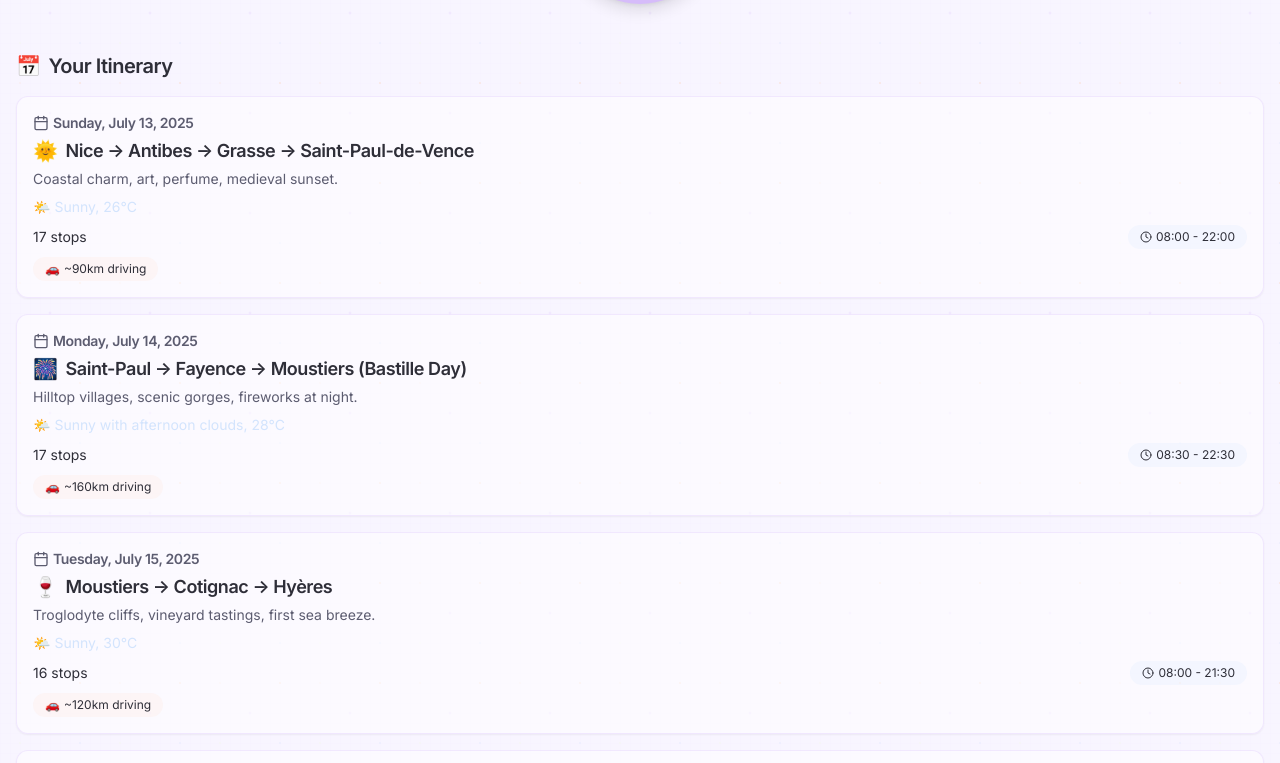
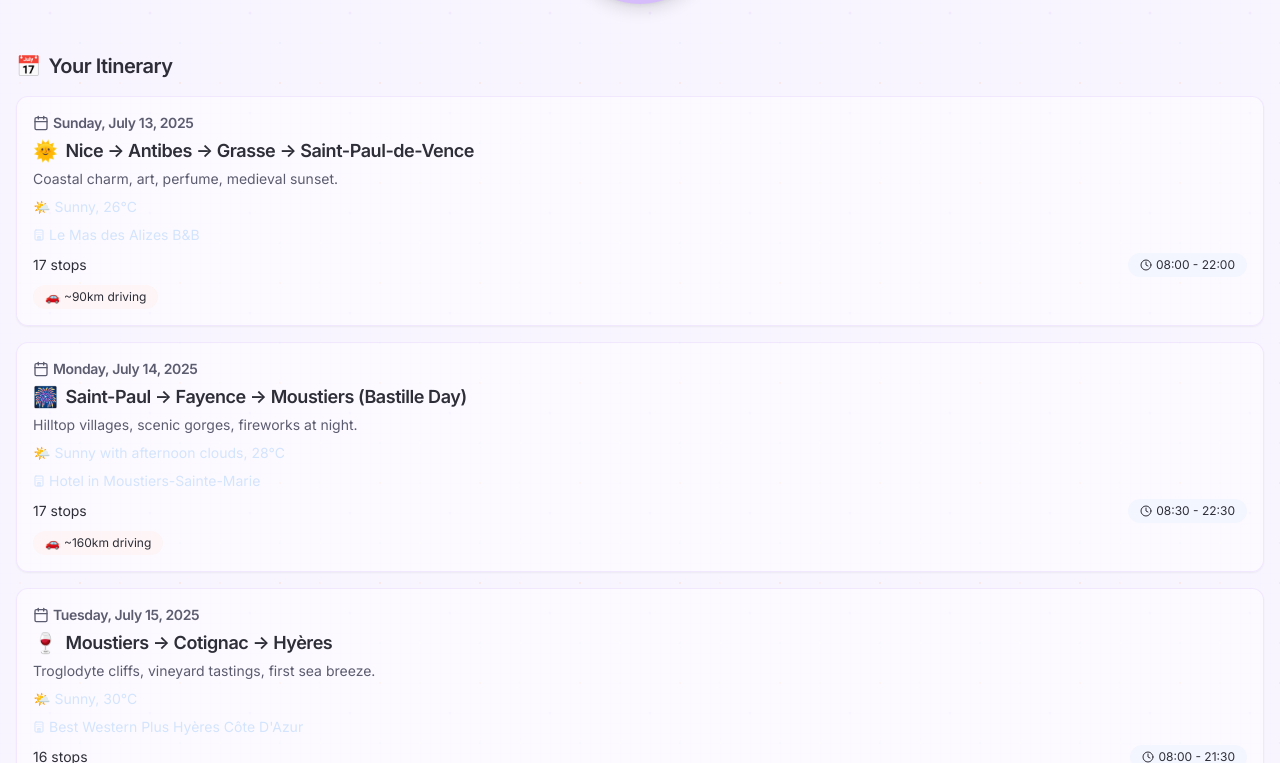
Before and after one commit to yonilevi-hb/south-france-whisper-guide, a React (Vite) app: page / in a window 1280 px wide. Shown: the part 737-1500 px from the top of the page. Built offline with nearby package versions, Linux system fonts and the light colour scheme.

Commit message:
Add hotel information to itinerary
Include hotel names and addresses, and add Google Maps links where possible.

```diff
--- a/src/components/DailyOverview.tsx
+++ b/src/components/DailyOverview.tsx
@@ -2,7 +2,7 @@
 import { Link } from "react-router-dom";
 import { Day } from "../types/guide";
 import { formatDate } from "../utils/date";
-import { Calendar, Clock } from "lucide-react";
+import { Calendar, Clock, Hotel } from "lucide-react";
 
 interface DailyOverviewProps {
   day: Day;
@@ -55,6 +55,13 @@ const DailyOverview: React.FC<DailyOverviewProps> = ({ day, isToday = false }) =
           </div>
         )}
 
+        {day.hotel && (
+          <div className="mt-2 text-sm flex items-center gap-1">
+            <Hotel className="w-3 h-3 text-provence-blue" />
+            <span className="text-provence-blue">{day.hotel.name}</span>
+          </div>
+        )}
+
         <div className="mt-2 flex justify-between items-center">
           <span className="text-sm">{day.stops.length} stops</span>
           <span className="text-xs px-3 py-1 bg-provence-blue/20 rounded-full flex items-center gap-1">
--- a/src/data/itinerary.ts
+++ b/src/data/itinerary.ts
@@ -1,4 +1,3 @@
-
 import { TravelGuide } from "../types/guide";
 
 export const travelGuide: TravelGuide = {
@@ -10,6 +9,11 @@ export const travelGuide: TravelGuide = {
       "drivingDistance": "~90km",
       "weather": "Sunny, 26°C",
       "emoji": "🌞",
+      "hotel": {
+        "name": "Le Mas des Alizes B&B",
+        "address": "674 bis Rte du Pont de Pierre, 06480 La Colle-sur-Loup, France",
+        "mapsLink": "https://maps.google.com/?q=Le+Mas+des+Alizes+B%26B+674+bis+Route+du+Pont+de+Pierre+06480+La+Colle-sur-Loup+France"
+      },
       "stops": [
         {"time": "08:00", "title": "Breakfast at Marché aux Fleurs Nice", "expect": "Historic flower & food market with local delicacies.", "tip": "Try socca pancakes and pissaladière (onion tart) from Chez Theresa.", "town": "Nice", "emoji": "🥐", "duration": "1 hour"},
         {"time": "09:00", "title": "Drive to Antibes", "expect": "Easy coastal drive, light traffic on Sunday morning.", "tip": "Skip paid parking by using Port Vauban's first free hour.", "town": "Nice → Antibes", "emoji": "🚗", "duration": "30 min"},
@@ -38,6 +42,11 @@ export const travelGuide: TravelGuide = {
       "weather": "Sunny with afternoon clouds, 28°C",
       "emoji": "🎆",
       "notes": "It's Bastille Day! Expect festive atmosphere with celebrations and fireworks in the evening.",
+      "hotel": {
+        "name": "Hotel in Moustiers-Sainte-Marie",
+        "address": "Place de l'église, 04360 Moustiers-Sainte-Marie, France",
+        "mapsLink": "https://maps.google.com/?q=Place+de+l%27%C3%A9glise+04360+Moustiers-Sainte-Marie+France"
+      },
       "stops": [
         {"time": "08:30", "title": "Morning walk to viewpoint", "expect": "Quiet paths, valley views, birdsong.", "tip": "The eastern walkway has better morning light for photos.", "town": "Saint-Paul-de-Vence", "emoji": "🌄", "duration": "30 min"},
         {"time": "09:00", "title": "Drive to Fayence", "expect": "1 h15 through forested hills.", "tip": "Fill up fuel in Tourettes—the cheap station.", "town": "Saint-Paul-de-Vence → Fayence", "emoji": "🚗", "duration": "1h15"},
@@ -65,6 +74,11 @@ export const travelGuide: TravelGuide = {
       "drivingDistance": "~120km",
       "weather": "Sunny, 30°C",
       "emoji": "🍷",
+      "hotel": {
+        "name": "Best Western Plus Hyères Côte D'Azur",
+        "address": "153 Avenue de Hyères, 83250 La Londe-les-Maures, France",
+        "mapsLink": "https://maps.google.com/?q=Best+Western+Plus+Hy%C3%A8res+C%C3%B4te+D%27Azur+153+Avenue+de+Hyeres+83250+La+Londe-les-Maures+France"
+      },
       "stops": [
         {"time": "08:00", "title": "Breakfast with Verdon view", "expect": "Pastries and coffee overlooking the valley.", "tip": "Ask for pain aux raisins—often better than croissants here.", "town": "Moustiers-Sainte-Marie", "emoji": "🥐", "duration": "1 hour"},
         {"time": "09:00", "title": "Drive to Cotignac", "expect": "1 h15 through pine forest.", "tip": "Play the 'French Riviera' Spotify mix for vibes.", "town": "Moustiers-Sainte-Marie → Cotignac", "emoji": "🚗", "duration": "1h15"},
--- a/src/pages/DayTimeline.tsx
+++ b/src/pages/DayTimeline.tsx
@@ -6,7 +6,7 @@ import { getGuideData } from "../utils/storage";
 import { formatDate } from "../utils/date";
 import TripHeader from "../components/TripHeader";
 import TimelineStop from "../components/TimelineStop";
-import { Calendar, MapPin, Sun, Umbrella, Info } from "lucide-react";
+import { Calendar, MapPin, Hotel, Info } from "lucide-react";
 
 const DayTimeline = () => {
   const { date } = useParams<{ date: string }>();
@@ -108,6 +108,25 @@ const DayTimeline = () => {
             )}
           </div>
 
+          {dayData.hotel && (
+            <div className="bg-provence-blue/10 p-4 rounded-lg mb-6 flex flex-col">
+              <div className="flex items-center mb-2">
+                <Hotel className="w-5 h-5 mr-2 text-provence-blue shrink-0" />
+                <h3 className="font-medium">Accommodation</h3>
+              </div>
+              <p className="text-sm font-medium">{dayData.hotel.name}</p>
+              <p className="text-sm">{dayData.hotel.address}</p>
+              <a
+                href={dayData.hotel.mapsLink}
+                target="_blank"
+                rel="noopener noreferrer"
+                className="text-sm text-provence-blue hover:underline mt-1"
+              >
+                View on Google Maps
+              </a>
+            </div>
+          )}
+
           {dayData.notes && (
             <div className="bg-provence-olive/20 p-4 rounded-lg mb-6 flex items-start">
               <Info className="w-5 h-5 mr-2 text-provence-olive shrink-0 mt-1" />
--- a/src/types/guide.ts
+++ b/src/types/guide.ts
@@ -5,12 +5,12 @@ export interface Stop {
   expect: string;
   tip: string;
   location?: string;
-  town?: string;  // Added town field
+  town?: string;
   duration?: string;
   cost?: string;
   reservation?: boolean;
   priority?: "must-see" | "recommended" | "optional";
-  emoji?: string;  // Added emoji field
+  emoji?: string;
 }
 
 export interface Day {
@@ -21,7 +21,12 @@ export interface Day {
   weather?: string;
   drivingDistance?: string;
   notes?: string;
-  emoji?: string;  // Added emoji field
+  emoji?: string;
+  hotel?: {
+    name: string;
+    address: string;
+    mapsLink: string;
+  };
 }
 
 export interface TravelGuide {
```
